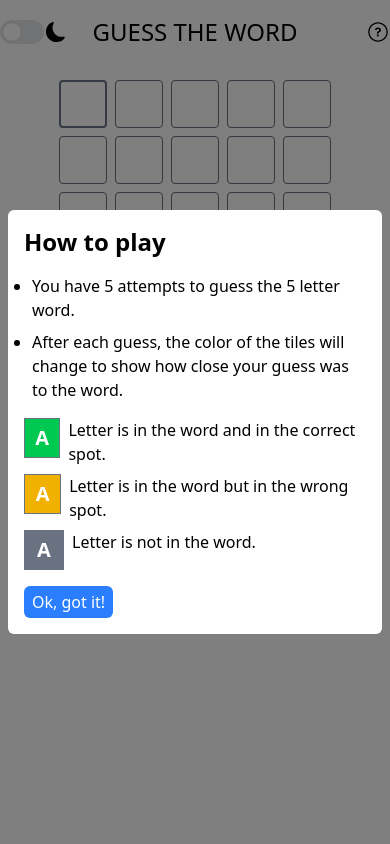
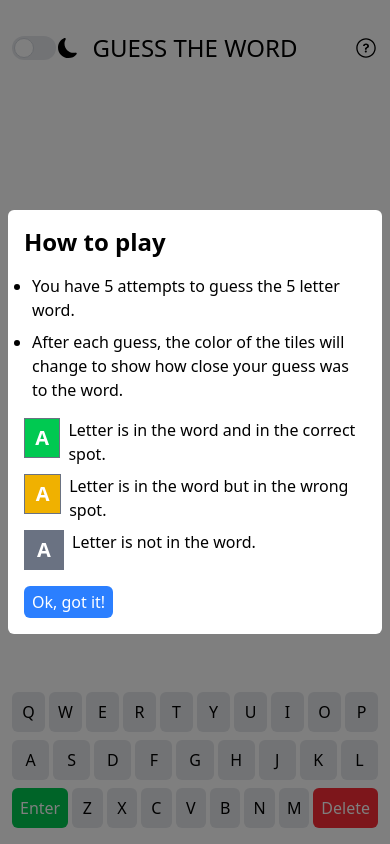
Before and after one commit to Hallvard-Benan/wordle-clone, a React (Vite) app: page / in a window 390 px wide. Built offline with nearby package versions, Linux system fonts and the light colour scheme.

Commit message:
make more mobile friendly

```diff
--- a/src/App.tsx
+++ b/src/App.tsx
@@ -30,9 +30,11 @@ function App() {
 
   return (
     <div
-      className={`w-screen h-screen ${theme === "dark" ? "bg-gray-900" : ""}`}
+      className={`w-screen h-[100dvh] flex flex-col justify-between items-center py-4 ${
+        theme === "dark" ? "bg-gray-900" : ""
+      }`}
     >
-      <header className="grid grid-cols-[1fr_auto_1fr] items-center max-w-lg mx-auto py-4">
+      <header className="grid grid-cols-[1fr_auto_1fr] items-center w-lg max-w-[calc(100vw-8px)] mx-auto py-4 px-2">
         <ThemeToggle />
         <h1
           className={`text-2xl text-center text-nowrap ${
@@ -45,11 +47,9 @@ function App() {
           <WelcomeModal />
         </div>
       </header>
-      <main className="sm:w-lg mx-auto grid justify-center gap-6 py-4">
-        <GameBoard />
-        <Keyboard />
-        <GameOverModal />
-      </main>
+      <GameBoard />
+      <Keyboard />
+      <GameOverModal />
     </div>
   );
 }
--- a/src/components/WelcomeModal.tsx
+++ b/src/components/WelcomeModal.tsx
@@ -13,6 +13,8 @@ function WelcomeModal() {
   return (
     <>
       <button
+        role="button"
+        aria-label="Help"
         onClick={() => setIsNewPlayer(true)}
         className={`hover:cursor-pointer text-2xl ${
           theme === "dark" ? "text-white" : ""
```
